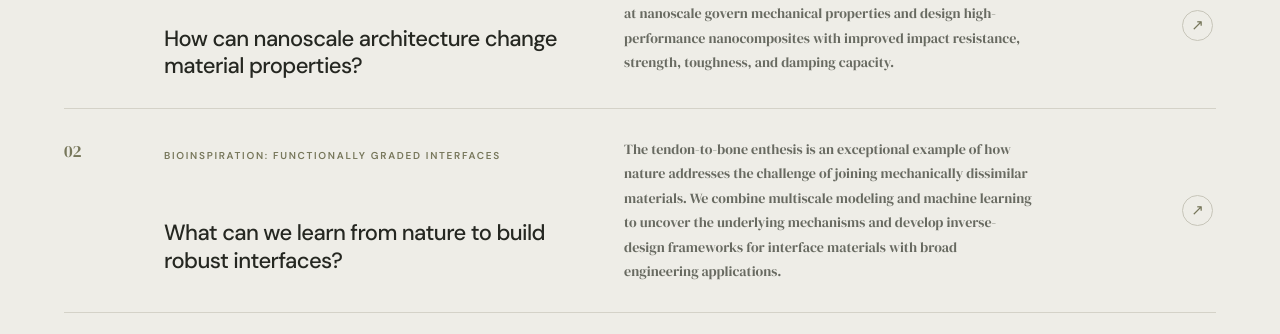
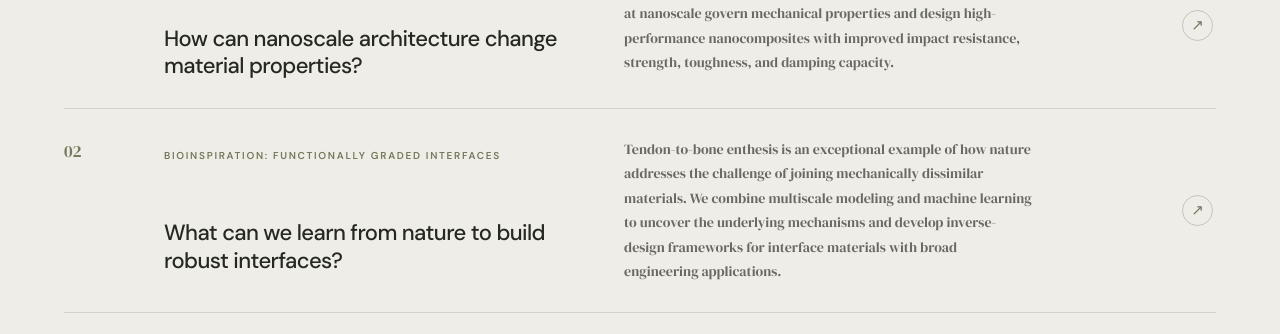
Before and after one commit to zkyang16/rd, a plain HTML site: page index.html in a window 1280 px wide. Shown: the part 1960-2294 px from the top of the page. Drawn offline with Linux system fonts and the light colour scheme.

Commit message:
Update index.html

```diff
--- a/index.html
+++ b/index.html
@@ -105,7 +105,7 @@
           </article>
           <article class="research-card">
             <span class="card-number">02</span>
-            <div><p class="card-label">BIOINSPIRATION: FUNCTIONALLY GRADED INTERFACES</p><h3>What can we learn from nature to build robust interfaces?</h3><p>The tendon-to-bone enthesis is an exceptional example of how nature addresses the challenge of joining mechanically dissimilar materials. We combine multiscale modeling and machine learning to uncover the underlying mechanisms and develop inverse-design frameworks for interface materials with broad engineering applications.</p><a href="#contact" class="arrow-link" aria-label="Ask me about this research theme">↗</a></div>
+            <div><p class="card-label">BIOINSPIRATION: FUNCTIONALLY GRADED INTERFACES</p><h3>What can we learn from nature to build robust interfaces?</h3><p>Tendon-to-bone enthesis is an exceptional example of how nature addresses the challenge of joining mechanically dissimilar materials. We combine multiscale modeling and machine learning to uncover the underlying mechanisms and develop inverse-design frameworks for interface materials with broad engineering applications.</p><a href="#contact" class="arrow-link" aria-label="Ask me about this research theme">↗</a></div>
           </article>
           <article class="research-card">
             <span class="card-number">03</span>
```
